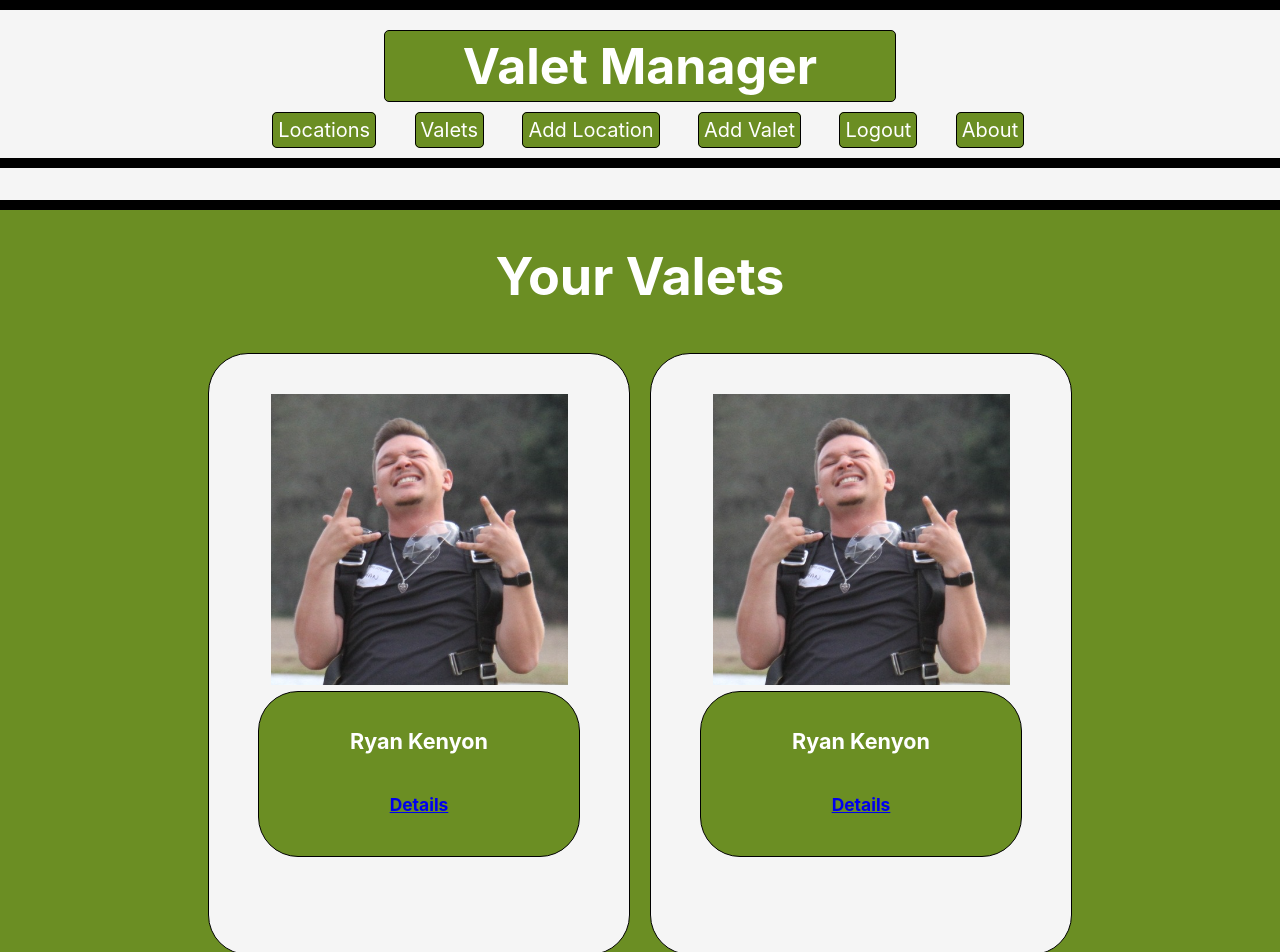
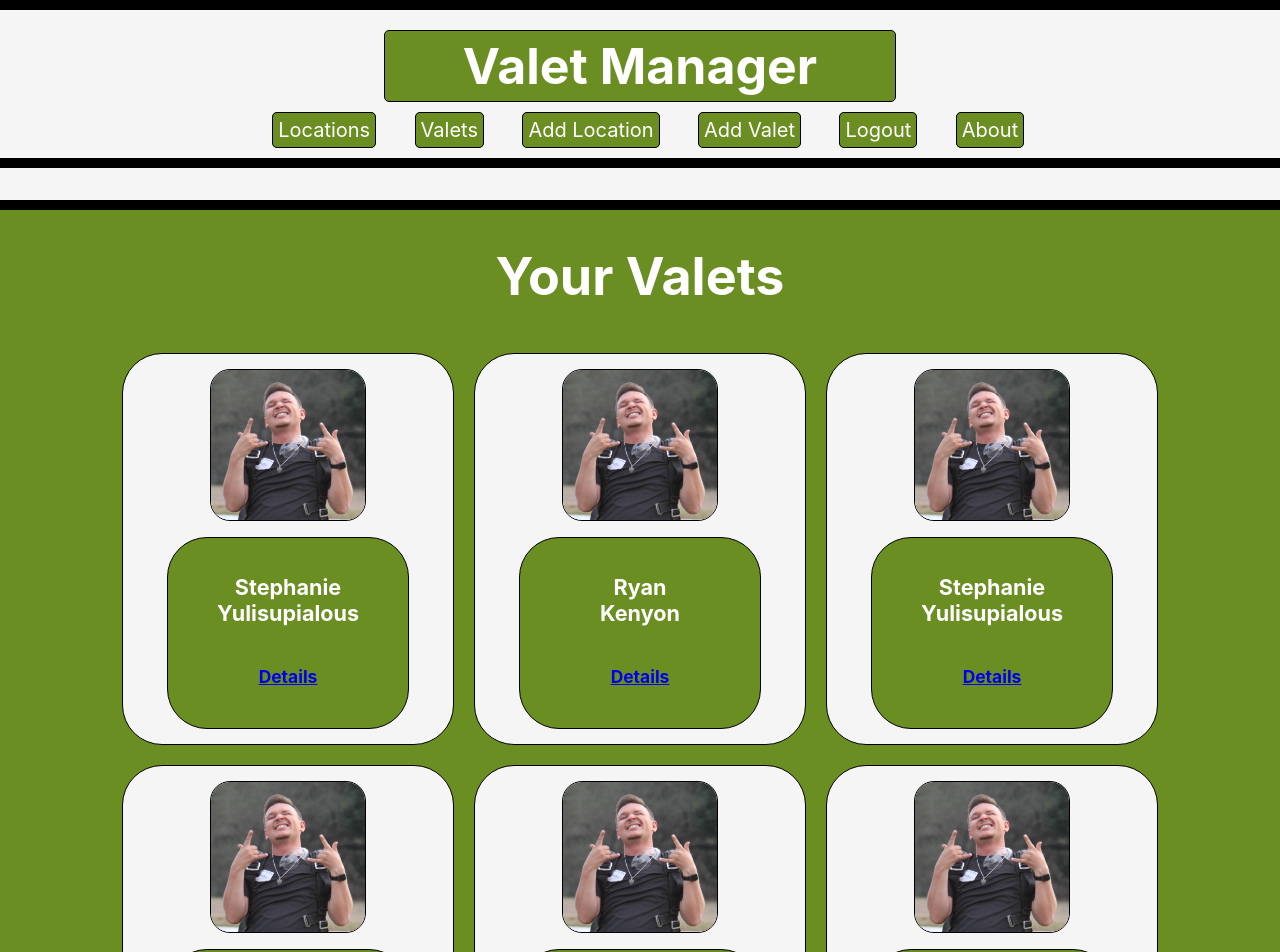
Before and after one commit to ryanhkenyon/Valet-Manager, a React (Create React App) app in the folder front-end/: page /valets in a window 1280 px wide. Shown: the top 952 px of the page. Built offline with nearby package versions, Linux system fonts and the light colour scheme.

Commit message:
Improved IMG dynamics for Valets and Locations
made the cards for Valets and Locations much more clean and user friendly

```diff
--- a/front-end/src/App.css
+++ b/front-end/src/App.css
@@ -166,9 +166,8 @@
   border: 1px solid black;
   border-radius: 40px;
   margin: 10px;
-  width: 400px;
-  height: 450px;
-  padding: 10px;
+  width: 300px;
+  height: 350px;
   padding-top: 40px;
 }
 
@@ -178,6 +177,8 @@
   border-radius: 40px;
   width: 80%;
   margin: auto;
+  margin-top: 10px;
+  position: relative;
 }
 
 .Location {
@@ -190,10 +191,20 @@
 }
 
 .locationImg {
-  background-color: whitesmoke;
-  padding: 30px;
   border: 1px solid black;
   border-radius: 20px;
+  height: 150px;
+  margin-top: -10px;
+}
+
+.locationImg:hover {
+  transform: scale(1.1);
+}
+
+.locationProfileImg {
+  height: 300px;
+  border: 1px solid black;
+  border-radius: 10px;
 }
 
 
@@ -234,10 +245,10 @@
   border: 1px solid black;
   border-radius: 40px;
   margin: 10px;
-  width: 400px;
-  height: 550px;
-  padding: 10px;
-  padding-top: 40px;
+  width: 300px;
+  min-height: 350px;
+  max-height: 450px;
+  padding: 15px;
 }
 
 .valetItemName {
@@ -246,4 +257,21 @@
   border-radius: 40px;
   width: 80%;
   margin: auto;
+  margin-top: 10px;
 }
+
+.valetImg {
+  border: 1px solid black;
+  border-radius: 20px;
+  height: 150px
+}
+
+.valetImg:hover {
+  transform: scale(1.1);
+}
+
+.valetProfileImg {
+  height: 300px;
+  border: 1px solid black;
+  border-radius: 10px;
+}
--- a/front-end/src/components/Location.js
+++ b/front-end/src/components/Location.js
@@ -1,4 +1,4 @@
-import mease from '../images/mease.png'
+import bigMease from '../images/bigMease.jpg'
 import { Link } from "react-router-dom";
 import ryan from '../images/ryan.png'
 
@@ -7,12 +7,12 @@ function Location(props) {
     return (
         <div className="Location">
             <h1>Mease Countryside Hospital</h1>
-            <img className='locationImg' src={mease}/>
+            <img className='locationProfileImg' src={bigMease}/>
             <h5>1840 Mease Drive, Safety Harbor, FL</h5>
             <div className='locationValets'>
                 {/* TODO: enter valets associated with location */}
                 <div className="valetItem">
-                <img src={ryan}></img>
+                <img src={ryan} className='valetImg'></img>
                 <div className='valetItemName'>
                 <h5>Ryan Kenyon</h5>
                 <Link to='/view/valet'>
--- a/front-end/src/components/Locations.js
+++ b/front-end/src/components/Locations.js
@@ -1,9 +1,13 @@
 import { Link } from "react-router-dom";
-import mease from '../images/mease.png';
+import mease from "../images/mease.png";
 
 function Locations(props) {
   let context = [];
-    if (props.children === [] || props.children === null || props.children === undefined) {
+  if (
+    props.children === [] ||
+    props.children === null ||
+    props.children === undefined
+  ) {
     context = [
       <div>
         <h2>Looks like you don't have any locations yet!</h2>
@@ -11,15 +15,13 @@ function Locations(props) {
         <Link to="/add/location">
           <h4>Yes I do!</h4>
         </Link>
-                <Link to='/profile'>
+        <Link to="/profile">
           <h4>No, take me to my profile</h4>
         </Link>
-            </div>
+      </div>,
     ];
   } else {
-        context = [
-
-        ];
+    context = [];
   }
   return (
     <div className="Locations">
@@ -27,60 +29,59 @@ function Locations(props) {
       {/* {context} */}
       {/* here are fake locations to test display */}
       <div className="locationItem">
-                <img src={mease}></img>
+        <img src={mease} className="locationImg"></img>
         <div className="locationItemName">
-                <h5>Mease Countryside Hospital</h5>
+          <h5>Mease Hospital</h5>
           <Link to="/view/location">
             <h6>Details</h6>
           </Link>
         </div>
       </div>
       <div className="locationItem">
-                <img src={mease}></img>
+        <img src={mease} className="locationImg"></img>
         <div className="locationItemName">
-                <h5>Mease Countryside Hospital</h5>
+          <h5>Mease Hospital</h5>
           <Link to="/view/location">
             <h6>Details</h6>
           </Link>
         </div>
       </div>
       <div className="locationItem">
-                <img src={mease}></img>
+        <img src={mease} className="locationImg"></img>
         <div className="locationItemName">
-                <h5>Mease Countryside Hospital</h5>
+          <h5>Mease Hospital</h5>
           <Link to="/view/location">
             <h6>Details</h6>
           </Link>
         </div>
       </div>
       <div className="locationItem">
-                <img src={mease}></img>
+        <img src={mease} className="locationImg"></img>
         <div className="locationItemName">
-                <h5>Mease Countryside Hospital</h5>
+          <h5>Mease Hospital</h5>
           <Link to="/view/location">
             <h6>Details</h6>
           </Link>
         </div>
       </div>
       <div className="locationItem">
-                <img src={mease}></img>
+        <img src={mease} className="locationImg"></img>
         <div className="locationItemName">
-                <h5>Mease Countryside Hospital</h5>
+          <h5>Mease Hospital</h5>
           <Link to="/view/location">
             <h6>Details</h6>
           </Link>
         </div>
       </div>
       <div className="locationItem">
-                <img src={mease}></img>
+        <img src={mease} className="locationImg"></img>
         <div className="locationItemName">
-                <h5>Mease Countryside Hospital</h5>
+          <h5>Mease Hospital</h5>
           <Link to="/view/location">
             <h6>Details</h6>
           </Link>
         </div>
       </div>
-
     </div>
   );
 }
--- a/front-end/src/components/Valet.js
+++ b/front-end/src/components/Valet.js
@@ -1,18 +1,18 @@
 import { Link } from "react-router-dom";
 import ryan from '../images/ryan.png'
-import mease from '../images/mease.png';
+import bigMease from '../images/bigMease.jpg';
 
 function Valet(props) {
 
     return (
         <div className="Valet">
             <h1>Ryan Kenyon</h1>
-            <img className='valetImg' src={ryan}/>
+            <img className='valetProfileImg' src={ryan}/>
             <h5>I'm this guy</h5>
             <div className='valetLocations'>
                 {/* TODO: enter locations associated with valet */}
                 <div className="locationItem">
-                <img src={mease}></img>
+                <img src={bigMease} className="locationImg"></img>
                 <div className='locationItemName'>
                 <h5>Mease Countryside Hospital</h5>
                 <Link to='/view/location'>
--- a/front-end/src/components/Valets.js
+++ b/front-end/src/components/Valets.js
@@ -28,59 +28,60 @@ function Valets(props) {
             <h1>Your Valets</h1>
             {/* {context} */}
             <div className="valetItem">
-                <img src={ryan}></img>
+                <img src={ryan} className='valetImg'></img>
                 <div className='valetItemName'>
-                <h5>Ryan Kenyon</h5>
+                <h5>Stephanie Yulisupialous</h5>
                 <Link to='/view/valet'>
                     <h6>Details</h6>
                 </Link>
                 </div>
             </div>
             <div className="valetItem">
-                <img src={ryan}></img>
+                <img src={ryan} className='valetImg'></img>
                 <div className='valetItemName'>
-                <h5>Ryan Kenyon</h5>
+                <h5>Ryan <br/> Kenyon</h5>
                 <Link to='/view/valet'>
                     <h6>Details</h6>
                 </Link>
                 </div>
             </div>
             <div className="valetItem">
-                <img src={ryan}></img>
+                <img src={ryan} className='valetImg'></img>
                 <div className='valetItemName'>
-                <h5>Ryan Kenyon</h5>
+                <h5>Stephanie Yulisupialous</h5>
                 <Link to='/view/valet'>
                     <h6>Details</h6>
                 </Link>
                 </div>
             </div>
             <div className="valetItem">
-                <img src={ryan}></img>
+                <img src={ryan} className='valetImg'></img>
                 <div className='valetItemName'>
-                <h5>Ryan Kenyon</h5>
+                <h5>Ryan <br/> Kenyon</h5>
                 <Link to='/view/valet'>
                     <h6>Details</h6>
                 </Link>
                 </div>
             </div>
             <div className="valetItem">
-                <img src={ryan}></img>
+                <img src={ryan} className='valetImg'></img>
                 <div className='valetItemName'>
-                <h5>Ryan Kenyon</h5>
+                <h5>Stephanie Yulisupialous</h5>
                 <Link to='/view/valet'>
                     <h6>Details</h6>
                 </Link>
                 </div>
             </div>
             <div className="valetItem">
-                <img src={ryan}></img>
+                <img src={ryan} className='valetImg'></img>
                 <div className='valetItemName'>
-                <h5>Ryan Kenyon</h5>
+                <h5>Ryan <br/> Kenyon</h5>
                 <Link to='/view/valet'>
                     <h6>Details</h6>
                 </Link>
                 </div>
             </div>
+
         </div>
     );
 }
```
Also changed, not shown: front-end/src/images/bigMease.jpg (added), 1 other file (tests, documents, lock files or other folders). Lines whose indentation alone changed are shown as unchanged.
